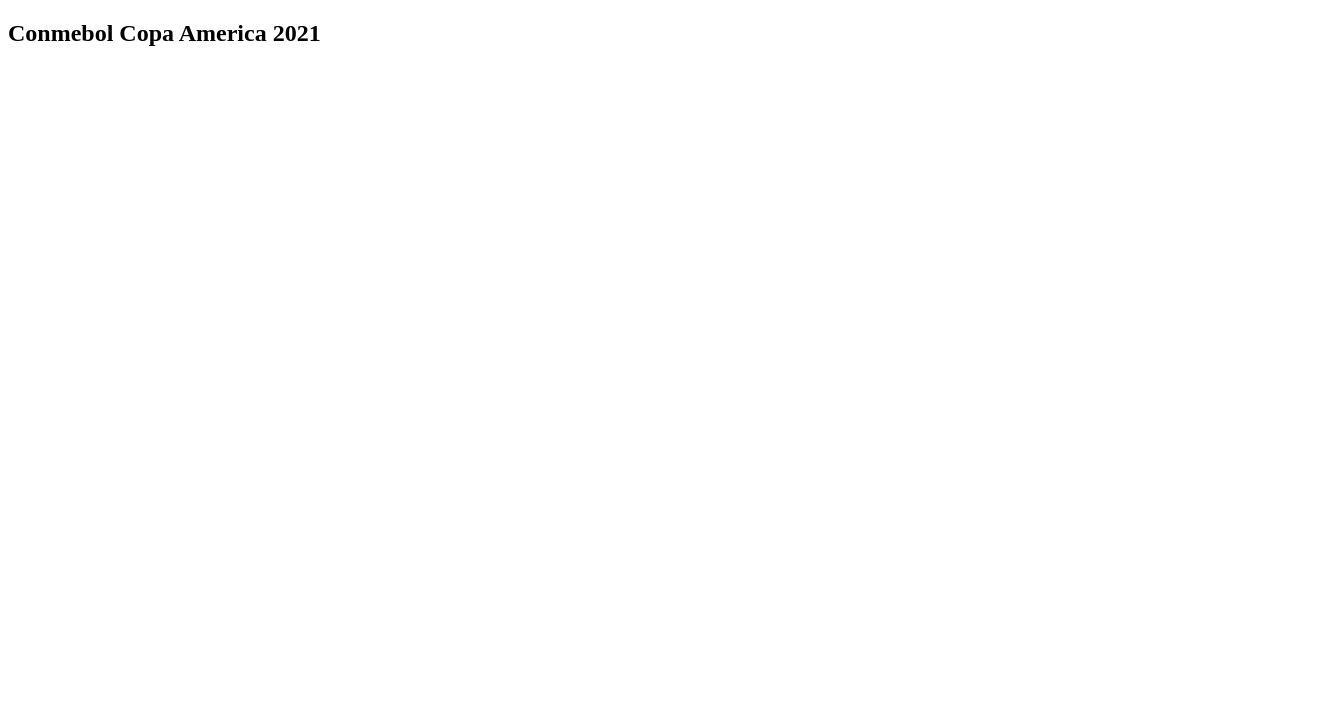
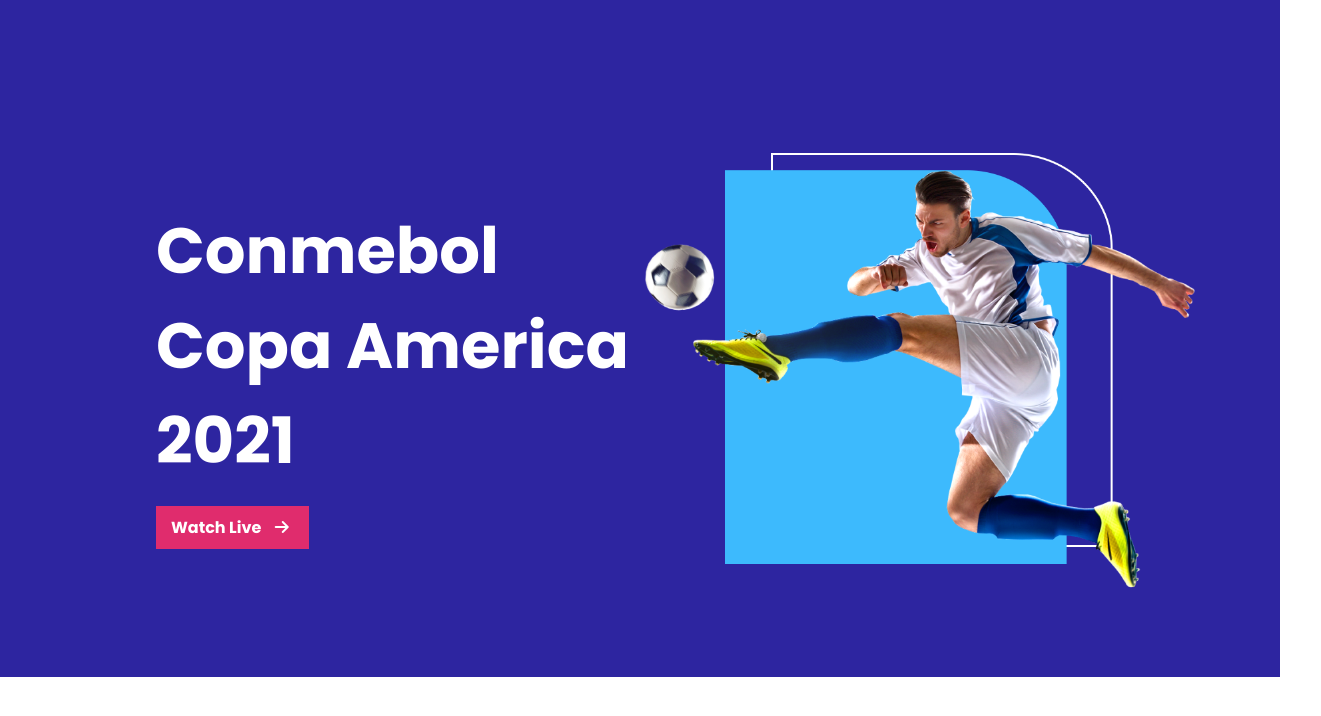
Before and after one commit to SukantaKumarSarkar/Responsive-football, a plain HTML site: page index.html in a window 1280 px wide. Shown: the whole page, 1321 px wide, since content can reach past the window. Drawn offline with Linux system fonts and the light colour scheme.

Commit message:
Banner Done

```diff
--- a/index.html
+++ b/index.html
@@ -6,15 +6,28 @@
     <meta http-equiv="X-UA-Compatible" content="IE=edge">
     <meta name="viewport" content="width=device-width, initial-scale=1.0">
     <title>Football 2021</title>
+    <script src="https://kit.fontawesome.com/408b4e9ec6.js" crossorigin="anonymous"></script>
     <link rel="stylesheet" href="style.css">
 </head>
 
 <body>
-    <main class="main-web">
-        <section class="top-head">
-            <div class="top">
-                <h1 class="top-text">Conmebol Copa America 2021
-                </h1>
+    <!-- ------------------
+                Main
+     --------------------- -->
+    <!-- Banner  -->
+
+    <main>
+        <section class="banner">
+            <div class="banner-div">
+                <div class="top">
+                    <h1>Conmebol Copa America 2021
+                    </h1>
+                    <a class="link-button" type="_blank" href="">Watch Live <i class="fas fa-arrow-right"></i></a>
+                </div>
+                <div class="banner-image"> <img src="images/banner.png" alt="Kicking Football">
+                </div>
+
+            </div>
             </div>
         </section>
     </main>
--- a/style.css
+++ b/style.css
@@ -0,0 +1,58 @@
+/* Font Style  */
+
+@import url('https://fonts.googleapis.com/css2?family=Poppins:wght@700&display=swap');
+body {
+    font-family: 'Poppins', sans-serif;
+    margin: 0;
+}
+
+
+/*--------------
+  Banner Styles
+---------------- */
+
+main {
+    display: flex;
+}
+
+.banner {
+    width: 100%;
+    height: 677px;
+    background-color: #2D25A0;
+}
+
+.banner-div {
+    display: flex;
+    justify-content: space-between;
+}
+
+.banner-div .top h1 {
+    color: #FFFFFF;
+    font-size: 64px;
+    width: 485px;
+    margin-bottom: 27px;
+}
+
+.banner-div .top {
+    margin-left: 156px;
+    margin-top: 150px;
+}
+
+.link-button {
+    color: #FFFFFF;
+    font-size: 16px;
+    background-color: #E02C6D;
+    text-decoration: none;
+    padding: 10px 20px 10px 15px;
+}
+
+.fa-arrow-right {
+    margin-left: 10px;
+}
+
+.banner-div img {
+    width: 556px;
+    height: 438px;
+    margin-right: 124px;
+    margin-top: 153px;
+}
```
